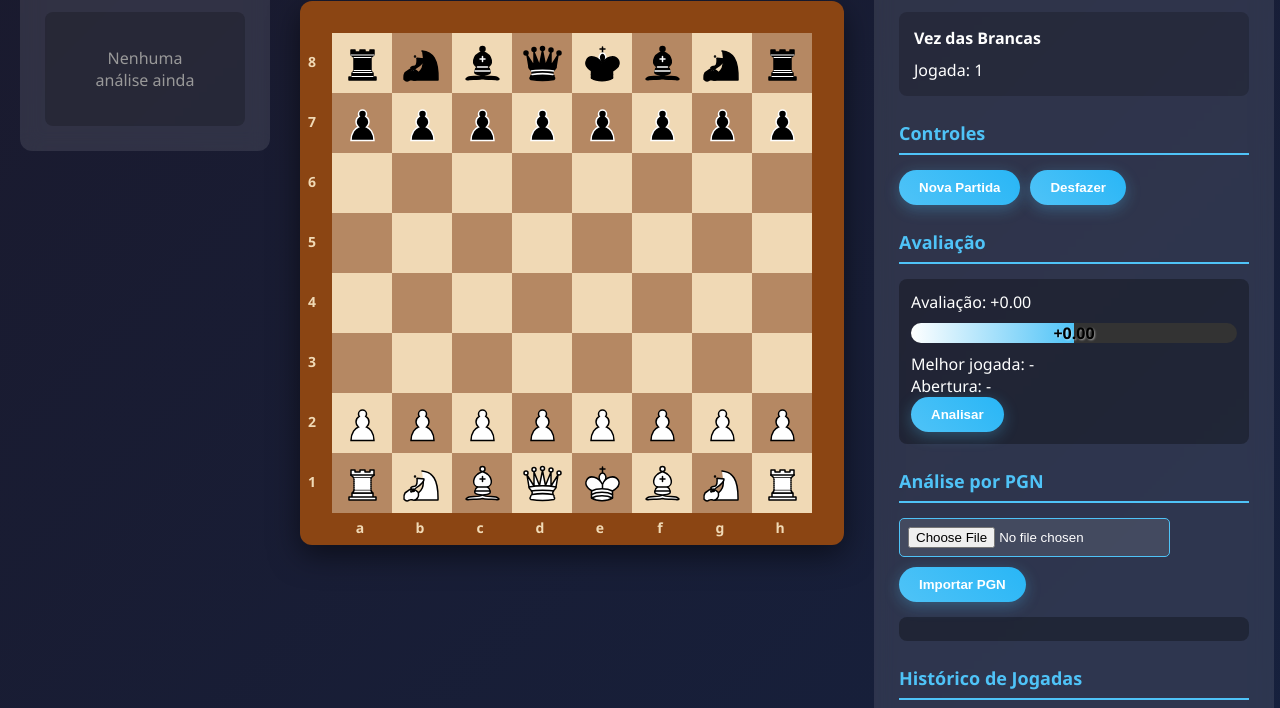
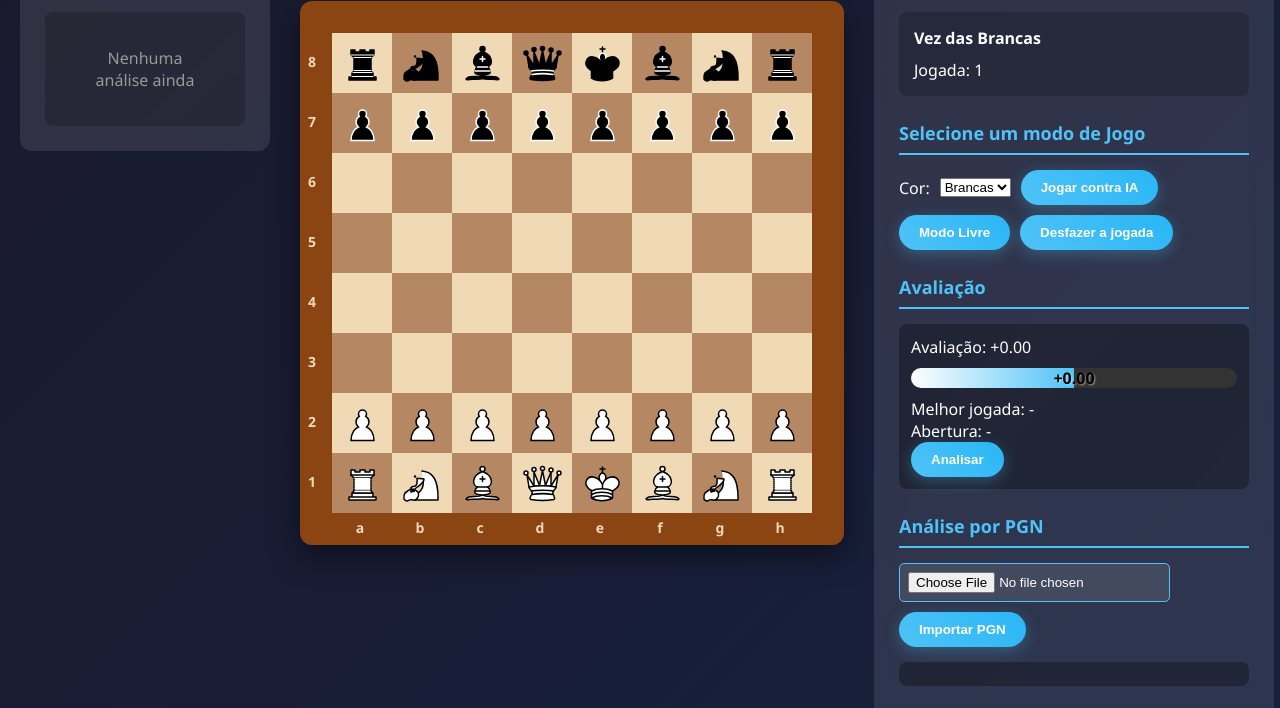
Before and after one commit to MATHEUSBRr/ChessIAProject, a plain HTML site: page frontend/index.html in a window 1280 px wide. Shown: the part 82-790 px from the top of the page. Drawn offline with Linux system fonts and the light colour scheme; files whose address does not match are found by name.

Commit message:
Feat: Função para jogar contra a IA

```diff
--- a/frontend/index.html
+++ b/frontend/index.html
@@ -8,8 +8,10 @@
 </head>
 <body>
 <div class="container">
-        <!-- PAINEL ESQUERDO: Linhas de Análise -->
-        <div class="pv-lines-panel">
+
+    <!-- PAINEL ESQUERDO -->
+    <div class="left-panel">
+        <div class="pv-lines-panel" style="margin-bottom: 20px;">
             <h3>Linhas de Análise</h3>
             <div id="pvLines">
                 <div style="color: #999; text-align: center; padding: 20px;">
@@ -17,11 +19,11 @@
                 </div>
             </div>
         </div>
+    </div>
 
     <!-- TABULEIRO DE XADREZ -->
     <div class="chess-board-container">
         <h1 style="margin-bottom: 20px; text-align: center; color: #4fc3f7;">Analisador de Xadrez</h1>
-
         <div class="board-wrapper">
             <!-- Coordenadas (a-h) -->
             <div class="coordinates coord-file" style="left: 30px;">a</div>
@@ -47,7 +49,7 @@
         </div>
     </div>
 
-        <!-- PAINEL DIREITO: Análise e Controles -->
+    <!-- PAINEL DIREITO -->
     <div class="analysis-panel">
         <div class="panel-section">
             <h3>Status do Jogo</h3>
@@ -58,10 +60,17 @@
         </div>
 
         <div class="panel-section">
-                <h3>Controles</h3>
-                <div class="controls">
-                    <button onclick="resetGame()">Nova Partida</button>
-                    <button onclick="undoMove()" id="undoBtn">Desfazer</button>
+            <h3>Selecione um modo de Jogo</h3>
+            <div class="controls" style="display: flex; flex-wrap: wrap; gap: 10px; align-items: center;">
+                <label for="playerColor">Cor:</label>
+                <select id="playerColor">
+                    <option value="white" selected>Brancas</option>
+                    <option value="black">Pretas</option>
+                </select>
+
+                <button onclick="startVsAI()">Jogar contra IA</button>
+                <button onclick="exitVsAI()">Modo Livre</button>
+                <button onclick="undoMove()" id="undoBtn">Desfazer a jogada</button>
             </div>
         </div>
 
@@ -83,9 +92,7 @@
             <h3>Análise por PGN</h3>
             <input type="file" id="pgnInput" accept=".pgn">
             <button onclick="importPGN()">Importar PGN</button>
-
-                <div class="pgn-result" id="pgnResult">
-                </div>
+            <div class="pgn-result" id="pgnResult"></div>
         </div>
 
         <div class="panel-section">
@@ -98,6 +105,7 @@
         </div>
     </div>
 </div>
+
 <script src="script.js"></script>
 </body>
 </html>
--- a/frontend/script.js
+++ b/frontend/script.js
@@ -25,6 +25,9 @@
             moveNumber: 1,
             lastMove: null,
             pendingPromotion: null,
+            vsAI: false,
+            humanColor: null,
+            isThinking: false,
 
             castlingRights: {
                 whiteKingSide: true,
@@ -686,6 +689,10 @@
                 }
             }
 
+            if (vsAI && gameState.currentPlayer !== humanColor) {
+                setTimeout(playAIMove, 300);
+            }
+
             updateGameStatus();
             clearSelection();
             createBoard();
@@ -925,30 +932,52 @@
         }
 
         function resetGame() {
-            gameState.board = JSON.parse(JSON.stringify(initialBoard));
-            gameState.currentPlayer = 'white';
-            gameState.selectedSquare = null;
-            gameState.validMoves = [];
-            gameState.moveHistory = [];
-            gameState.gameStatus = 'playing';
-            gameState.moveNumber = 1;
-            gameState.lastMove = null;
-            gameState.pendingPromotion = null;
-
-            gameState.castlingRights = {
-                whiteKingSide: true,
-                whiteQueenSide: true,
-                blackKingSide: true,
-                blackQueenSide: true
+            gameState = {
+                board: JSON.parse(JSON.stringify(initialBoard)),
+                currentPlayer: 'white',
+                selectedSquare: null,
+                validMoves: [],
+                moveHistory: [],
+                gameStatus: 'playing',
+                moveNumber: 1,
+                lastMove: null,
+                pendingPromotion: null,
+                castlingRights: {
+                    whiteKingSide: true,
+                    whiteQueenSide: true,
+                    blackKingSide: true,
+                    blackQueenSide: true
+                },
+                enPassantTarget: null,
+                halfMoveClock: 0
             };
-            gameState.enPassantTarget = null;
-            gameState.halfMoveClock = 0;
 
             createBoard();
             updateGameInfo();
             updateMoveList();
             updateFEN();
             updateEvaluation(0, '-');
+        }
+
+        function exitVsAI() {
+            vsAI = false;
+            humanColor = null;
+            isThinking = false;
+            resetGame();
+        }
+
+        function startVsAI() {
+            const colorSelect = document.getElementById("playerColor");
+            const selectedColor = colorSelect.value;
+
+            vsAI = true;
+            humanColor = selectedColor;
+
+            resetGame();
+
+            if (humanColor === "black") {
+                playAIMove();
+            }
         }
 
         function undoMove() {
@@ -1207,6 +1236,49 @@
                 reader.readAsText(file);
             }
 
+            function playAIMove() {
+                if (isThinking) return;
+                isThinking = true;
+
+                const fen = generateFEN();
+
+                fetch("http://127.0.0.1:5000/analyze", {
+                    method: "POST",
+                    headers: { "Content-Type": "application/json" },
+                    body: JSON.stringify({ fen: fen })
+                })
+                .then(res => res.json())
+                .then(data => {
+                    if (!data.bestmove) {
+                        console.error("IA não retornou melhor jogada");
+                        return;
+                    }
+                    const from = data.bestmove.slice(0, 2);
+                    const to = data.bestmove.slice(2, 4);
+
+                    makeMove(from, to);
+                })
+                .catch(err => console.error("Erro IA:", err))
+                .finally(() => {
+                    isThinking = false;
+                });
+            }
+
+            function canHumanMovePiece(from) {
+                if (!vsAI) return true;
+
+                const fromCoords = getSquareCoords(from);
+                const piece = gameState.board[fromCoords.row][fromCoords.col];
+                if (!piece) return false;
+
+                const isWhite = piece === piece.toUpperCase();
+
+                if (humanColor === 'white' && isWhite) return true;
+                if (humanColor === 'black' && !isWhite) return true;
+
+                return false;
+            }
+
         function attachEventListeners() {
             document.getElementById('analyzeBtn').addEventListener('click', analyzePosition);
             document.getElementById('undoBtn').addEventListener('click', undoMove);
```
Also changed, not shown: 1 other file. Lines whose indentation alone changed are shown as unchanged.
